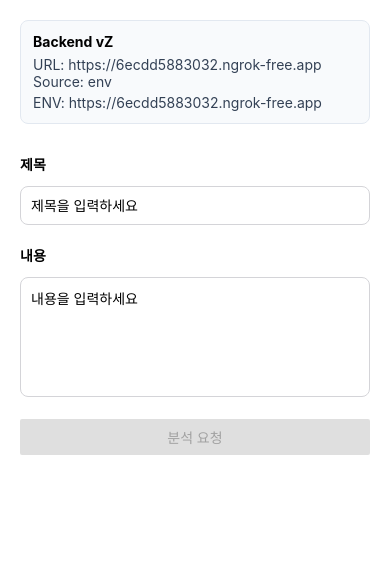
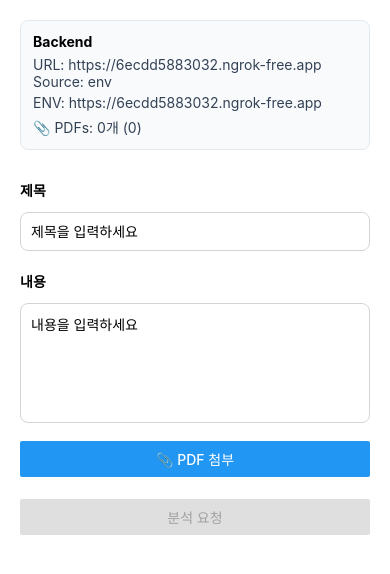
Before and after one commit to seonananana/emotrust-app, a React Native app in the folder frontend/: screen / in a window 390 px wide. Shown: the top 574 px of the page. Built offline with nearby package versions, Linux system fonts and the light colour scheme.

Commit message:
Update App.js

```diff
--- a/frontend/App.js
+++ b/frontend/App.js
@@ -1,4 +1,4 @@
-// App.js
+// frontend/App.js
 import React, { useState, useEffect, useMemo } from 'react';
 import {
   View,
@@ -11,13 +11,12 @@ import {
   ActivityIndicator,
   KeyboardAvoidingView,
   Alert,
+  TouchableOpacity,
 } from 'react-native';
+import * as DocumentPicker from 'expo-document-picker';
 
 // ====== ENV (ngrok HTTPS만 허용) ======
 const RAW_ENV_URL = process.env.EXPO_PUBLIC_API_BASE_URL;
-if (__DEV__) {
-  console.log('ENV EXPO_PUBLIC_API_BASE_URL =', RAW_ENV_URL);
-}
 const normalizeUrl = (u) => (u || '').trim().replace(/\/+$/, '');
 
 // fetch JSON with timeout
@@ -41,12 +40,18 @@ export default function App() {
   const [result, setResult] = useState(null);
 
   const [backendURL, setBackendURL] = useState('');
-  const [backendSource, setBackendSource] = useState(''); // 'env'만 사용
+  const [backendSource, setBackendSource] = useState(''); // 'env'
   const [bootstrapping, setBootstrapping] = useState(true);
   const [loading, setLoading] = useState(false);
 
+  // 파일 업로드(PDF) 상태
+  const [pdfs, setPdfs] = useState([]); // [{ uri, name, mimeType, size }...]
+
   // ✅ 초기 Base URL: env(HTTPS)만 허용 — 폴백 없음
   useEffect(() => {
+    if (__DEV__) {
+      console.log('ENV EXPO_PUBLIC_API_BASE_URL =', RAW_ENV_URL);
+    }
     const init = async () => {
       const envUrl = normalizeUrl(RAW_ENV_URL);
 
@@ -79,6 +84,43 @@ export default function App() {
     return !!backendURL && !loading && title.trim().length > 0 && content.trim().length > 0;
   }, [backendURL, loading, title, content]);
 
+  const pickPDFs = async () => {
+    try {
+      const res = await DocumentPicker.getDocumentAsync({
+        type: 'application/pdf',
+        multiple: true,                  // 여러 파일 선택
+        copyToCacheDirectory: true,
+      });
+      if (res.canceled) return;
+
+      // SDK별로 assets 또는 output 배열 형태가 다를 수 있음 → 통일 처리
+      const assets = res.assets || [];
+      const next = [...pdfs];
+
+      assets.forEach((a) => {
+        if (!a?.uri) return;
+        // 중복 방지(같은 uri면 스킵)
+        if (next.find(x => x.uri === a.uri)) return;
+        next.push({
+          uri: a.uri,
+          name: a.name || `evidence_${Date.now()}.pdf`,
+          mimeType: a.mimeType || 'application/pdf',
+          size: a.size ?? 0,
+        });
+      });
+
+      setPdfs(next);
+    } catch (e) {
+      Alert.alert('파일 선택 오류', String(e));
+    }
+  };
+
+  const removePDF = (idx) => {
+    setPdfs((prev) => prev.filter((_, i) => i !== idx));
+  };
+
+  const clearPDFs = () => setPdfs([]);
+
   const handleSubmit = async () => {
     if (!backendURL) {
       Alert.alert('백엔드 주소 없음', 'EXPO_PUBLIC_API_BASE_URL(HTTPS)을 설정하세요.');
@@ -95,39 +137,64 @@ export default function App() {
     const formData = new FormData();
     formData.append('title', title.trim());
     formData.append('content', content.trim());
+    // 선택: 가중치/모드/게이트 기본값은 서버 기본과 동일 (원하면 UI로 노출 가능)
+    formData.append('denom_mode', 'all'); // or 'matched'
+    formData.append('w_acc', String(0.5));
+    formData.append('w_sinc', String(0.5));
+    formData.append('gate', String(0.70));
+
+    // PDF 첨부 (여러 개는 같은 키 'pdfs'로 반복 append)
+    for (const f of pdfs) {
+      formData.append('pdfs', {
+        uri: f.uri,
+        name: f.name || 'evidence.pdf',
+        type: f.mimeType || 'application/pdf',
+      });
+    }
 
     try {
       const { ok, status, data, raw } = await fetchJSON(`${backendURL}/analyze`, {
         method: 'POST',
         body: formData,
-        timeout: 15000,
+        timeout: 25000,
       });
 
       if (!ok) {
         setResult({
           error: `서버 오류 (HTTP ${status})`,
-          raw_response: typeof raw === 'string' ? raw.slice(0, 500) : JSON.stringify(data)?.slice(0, 500),
-        });
-        return;
-      }
-      if (data?.emotion_score == null || data?.truth_score == null) {
-        setResult({
-          error: '응답 형식이 올바르지 않습니다.',
-          raw_response: JSON.stringify(data)?.slice(0, 500),
+          raw_response: typeof raw === 'string' ? raw.slice(0, 1000) : JSON.stringify(data)?.slice(0, 1000),
         });
         return;
       }
 
-      setResult({
-        emotion_score: data.emotion_score,
-        truth_score: data.truth_score,
-      });
+      // analyzer 기반 main.py의 응답 스키마에 맞게 처리
+      if (!data?.ok || !data?.result) {
+        setResult({
+          error: '응답 형식이 올바르지 않습니다.',
+          raw_response: JSON.stringify(data)?.slice(0, 1000),
+        });
+        return;
+      }
+
+      setResult(data); // { ok, meta, result:{...} } 형태 그대로 저장
     } catch (error) {
       setResult({ error: `요청 실패: ${String(error)}` });
     } finally {
       setLoading(false);
     }
   };
+
+  const filesInfo = useMemo(() => {
+    const count = pdfs.length;
+    const totalBytes = pdfs.reduce((acc, f) => acc + (f.size || 0), 0);
+    return {
+      count,
+      sizeLabel:
+        totalBytes > 0
+          ? (totalBytes / (1024 * 1024)).toFixed(2) + ' MB'
+          : count > 0 ? '크기 미상' : '0',
+    };
+  }, [pdfs]);
 
   return (
     <KeyboardAvoidingView
@@ -137,7 +204,7 @@ export default function App() {
       <ScrollView contentContainerStyle={styles.container} keyboardShouldPersistTaps="handled">
         {/* 상태/디버그 박스 */}
         <View style={styles.debugBox}>
-          <Text style={styles.debugTitle}>Backend vZ</Text>
+          <Text style={styles.debugTitle}>Backend</Text>
           <Text selectable style={styles.debugText}>
             URL: {backendURL || '(없음)'}
           </Text>
@@ -151,6 +218,9 @@ export default function App() {
               <Text style={styles.debugText}>주소 확인 중…</Text>
             </View>
           )}
+          <Text style={[styles.debugText, { marginTop: 6 }]}>
+            📎 PDFs: {filesInfo.count}개 ({filesInfo.sizeLabel})
+          </Text>
         </View>
 
         <Text style={styles.label}>제목</Text>
@@ -172,22 +242,58 @@ export default function App() {
           multiline
         />
 
+        {/* 파일 업로드 UI */}
+        <View style={{ marginTop: 12, gap: 8 }}>
+          <Button title="📎 PDF 첨부" onPress={pickPDFs} />
+          {pdfs.length > 0 && (
+            <View style={styles.filesBox}>
+              {pdfs.map((f, i) => (
+                <View key={f.uri + i} style={styles.fileRow}>
+                  <Text numberOfLines={1} style={{ flex: 1 }}>
+                    {f.name || 'evidence.pdf'}
+                  </Text>
+                  <TouchableOpacity onPress={() => removePDF(i)} style={styles.removeBtn}>
+                    <Text style={{ color: '#b00020', fontWeight: '700' }}>삭제</Text>
+                  </TouchableOpacity>
+                </View>
+              ))}
+              <View style={{ marginTop: 6 }}>
+                <Button title="첨부 초기화" color="#64748b" onPress={clearPDFs} />
+              </View>
+            </View>
+          )}
+        </View>
+
         <View style={{ marginTop: 16 }}>
           <Button
             title={loading ? '분석 중…' : '분석 요청'}
             onPress={handleSubmit}
-            disabled={!canSubmit}
+            disabled={!canSubmit || bootstrapping}
           />
         </View>
 
-        {result && result.emotion_score != null && result.truth_score != null && (
+        {/* 결과 표시 (analyzer 기반) */}
+        {result?.result && (
           <View style={styles.resultBox}>
             <Text style={styles.resultTitle}>📊 분석 결과</Text>
-            <Text>감정 점수: {result.emotion_score}</Text>
-            <Text>진정성 점수: {result.truth_score}</Text>
+            <Text>최종 점수(S_pre): {(result.result.S_pre * 100).toFixed(1)}</Text>
+            <Text>진정성(S_sinc): {(result.result.S_sinc * 100).toFixed(1)}</Text>
+            <Text>
+              팩트(S_fact): {result.result.S_fact == null ? '검증 불가' : (result.result.S_fact * 100).toFixed(1)}
+            </Text>
+            <Text>커버리지: {(result.result.coverage * 100).toFixed(1)}%</Text>
+            <Text>토큰 수: {result.result.total} / 매칭: {result.result.matched}</Text>
+            <Text>PII 처리: {result.result.masked ? '마스킹됨' : '그대로'}</Text>
+            <Text>게이트 통과: {result.result.gate_pass ? '✅' : '❌'}</Text>
+            {!!(result?.meta) && (
+              <Text style={{ marginTop: 6, opacity: 0.7 }}>
+                제목 길이: {result.meta.title?.length || 0} / 본문 길이: {result.meta.chars}
+              </Text>
+            )}
           </View>
         )}
 
+        {/* 에러 박스 */}
         {result?.error && (
           <View style={[styles.resultBox, { backgroundColor: '#ffe6e6', borderColor: '#ffcccc' }]}>
             <Text style={{ color: '#b00020', fontWeight: '600' }}>{result.error}</Text>
@@ -207,6 +313,12 @@ const styles = StyleSheet.create({
   input: {
     borderWidth: 1, borderColor: '#d4d4d8', padding: 10, borderRadius: 8, backgroundColor: '#fff',
   },
+  filesBox: {
+    marginTop: 6, padding: 10, backgroundColor: '#f8fafc',
+    borderWidth: 1, borderColor: '#e2e8f0', borderRadius: 8, gap: 6,
+  },
+  fileRow: { flexDirection: 'row', alignItems: 'center', gap: 10 },
+  removeBtn: { paddingHorizontal: 10, paddingVertical: 4, borderRadius: 6, borderWidth: 1, borderColor: '#fecaca' },
   resultBox: {
     marginTop: 24, padding: 16, backgroundColor: '#eef2ff',
     borderRadius: 8, borderWidth: 1, borderColor: '#c7d2fe', gap: 4,
```
